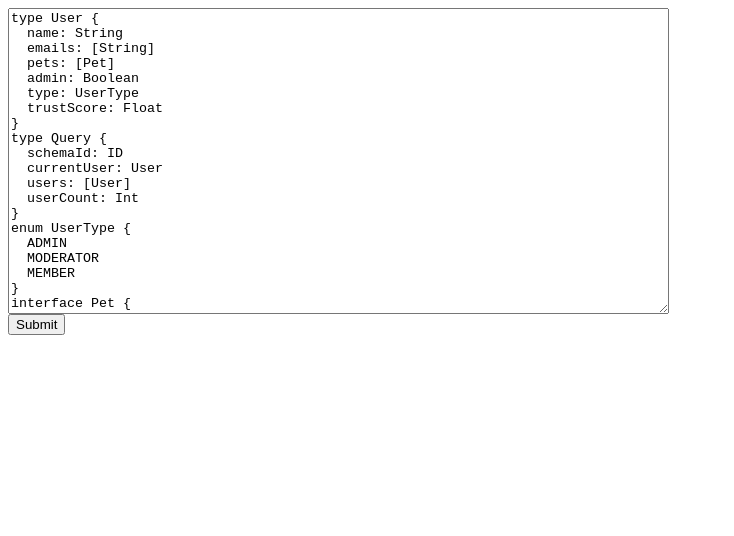
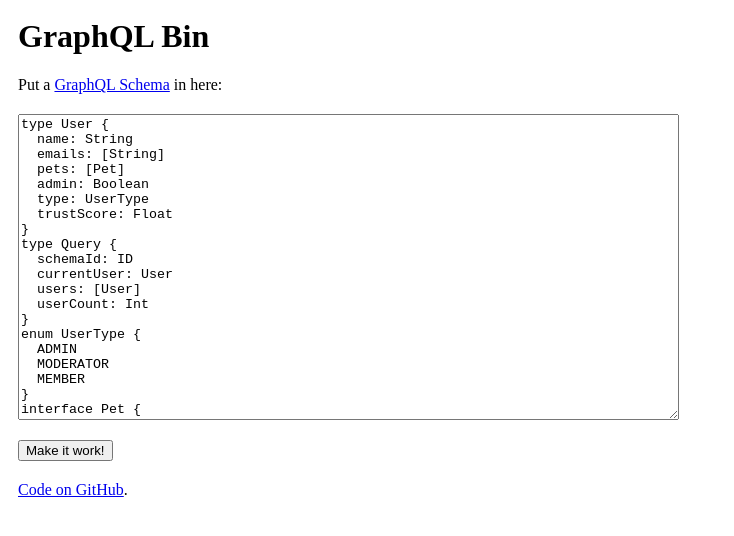
Before and after one commit to jamesmacaulay/graphqlbin, a website: page public/index.html in a window 1280 px wide. Shown: the whole page, without its empty margins (0-734 px from the left). Drawn offline with Linux system fonts and the light colour scheme.

Commit message:
Some explanation

```diff
--- a/public/index.html
+++ b/public/index.html
@@ -1,9 +1,21 @@
 <html>
   <head>
-    <title>graphqlbin</title>
+    <title>GraphQL Bin</title>
+    <style>
+      body {
+        padding: 10px;
+      }
+      div {
+        margin-top: 20px;
+      }
+    </style>
   </head>
   <body>
+    <h1>GraphQL Bin</h1>
     <form action="/schemas" method="POST">
+      <div>
+        <label for="schema">Put a <a href="http://graphql.org/learn/schema/" target="none">GraphQL Schema</a> in here:</label>
+      </div>
       <div>
         <textarea name="schema" id="schema" cols="80" rows="20">
 type User {
@@ -42,8 +54,11 @@
         </textarea>
       </div>
       <div>
-        <input type="submit">
+        <input type="submit" value="Make it work!">
       </div>
     </form>
+    <div>
+      <a href="https://github.com/jamesmacaulay/graphqlbin">Code on GitHub</a>.
+    </div>
   </body>
 </html>
```
